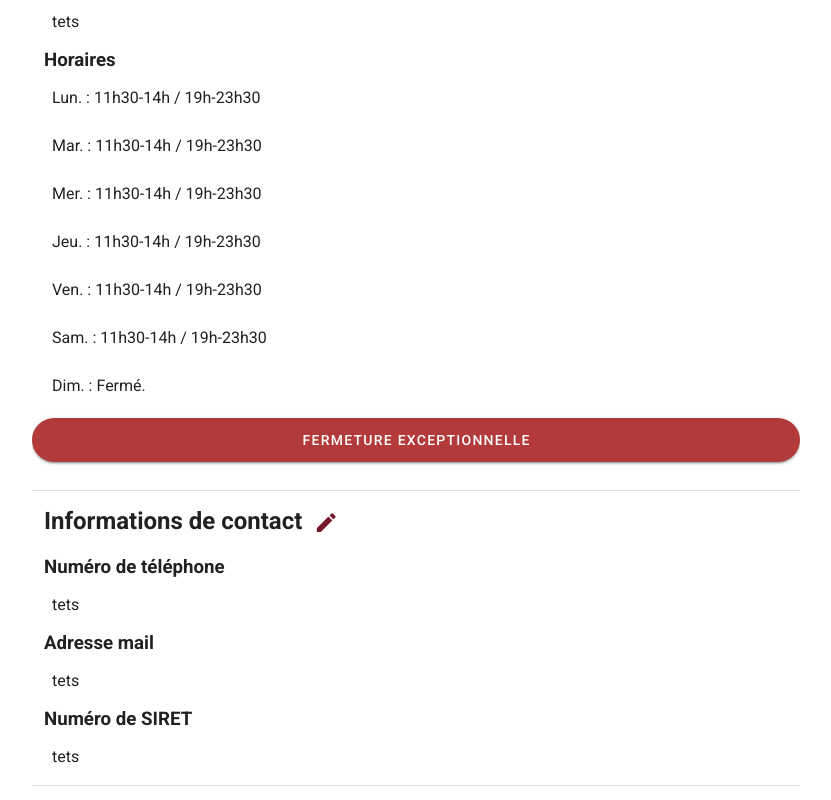
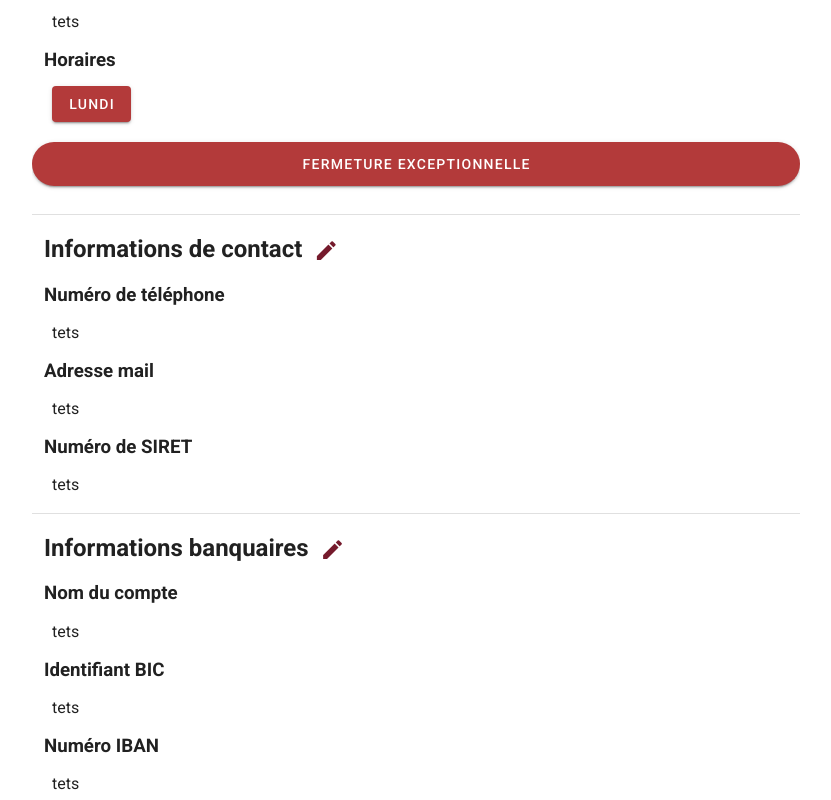
Before and after one commit to BoespflugLisa/EatBox, a Vue app in the folder frontend-vuejs/: page /mon_restaurant in a window 1280 px wide. Shown: the part 280-1080 px from the top of the page, without its empty margins (224-1055 px from the left). Built offline with nearby package versions, Linux system fonts and the light colour scheme.

Commit message:
Base gestion horraire

```diff
--- a/frontend-vuejs/src/components/Restaurateur/RestaurantInfos.vue
+++ b/frontend-vuejs/src/components/Restaurateur/RestaurantInfos.vue
@@ -7,8 +7,6 @@
                 <v-btn
                     icon
                     color="primary"
-                    v-bind="attrs"
-                    v-on="on"
                     @click="editResto = !editResto"
                 >
                     <v-icon v-if="!editResto" size="25">mdi-pencil</v-icon>
@@ -42,22 +40,7 @@
         </div>
 
         <div class="mt-3 ml-5">
-            <p v-if="!editResto">Lun. : {{ LunTime }}</p>
-            <div v-else>
-
-            </div>
-            <br>
-            <p v-if="!editResto">Mar. : {{ MarTime }}</p>
-            <br>
-            <p v-if="!editResto">Mer. : {{ MerTime }}</p>
-            <br>
-            <p v-if="!editResto">Jeu. : {{ JeuTime }}</p>
-            <br>
-            <p v-if="!editResto">Ven. : {{ VenTime }}</p>
-            <br>
-            <p v-if="!editResto">Sam. : {{ SamTime }}</p>
-            <br>
-            <p v-if="!editResto">Dim. : {{ DimTime }}</p>
+            <select-schedule/>
         </div>
 
         <div class="d-flex justify-center pt-5 pb-3 ">
@@ -67,11 +50,7 @@
 
         </div>
 
-        <v-banner
-            v-model="v0"
-            single-line
-            transition="slide-y-transition"
-        ></v-banner>
+        <v-divider class="mt-4 mb-4"/>
 
         <div class="mt-3 ml-3">
             <h2>Informations de contact
@@ -79,8 +58,6 @@
                 <v-btn
                     icon
                     color="primary"
-                    v-bind="attrs"
-                    v-on="on"
                     @click="editContact = !editContact"
                 >
                     <v-icon v-if="!editContact" size="25">mdi-pencil</v-icon>
@@ -118,11 +95,7 @@
             <v-text-field v-else v-model="numSiret"></v-text-field>
         </div>
 
-        <v-banner
-            v-model="v0"
-            single-line
-            transition="slide-y-transition"
-        ></v-banner>
+        <v-divider class="mt-4 mb-4"/>
 
         <div class="mt-3 ml-3">
             <h2>Informations banquaires
@@ -130,8 +103,6 @@
                 <v-btn
                     icon
                     color="primary"
-                    v-bind="attrs"
-                    v-on="on"
                     @click="editBank = !editBank"
                 >
                     <v-icon v-if="!editBank" size="25">mdi-pencil</v-icon>
@@ -171,9 +142,12 @@
 
 <script lang="ts">
 import {Component, Vue} from 'vue-property-decorator';
+import SelectSchedule from './SelectSchedule.vue'
 
 @Component({
-    components: {},
+    components: {
+        SelectSchedule
+    },
 })
 
 export default class RestaurantInfos extends Vue {
--- /dev/null
+++ b/frontend-vuejs/src/components/Restaurateur/SelectSchedule.vue
@@ -0,0 +1,106 @@
+<template>
+    <div id="select-schedule">
+        <v-btn color="secondary" @click="openDialog()">
+            Lundi
+        </v-btn>
+
+        <v-dialog
+            v-model="showDialog"
+        >
+            <v-card>
+                <v-card-title>
+                    Renseignez vos horraire
+                </v-card-title>
+                <v-card-text>
+                    <v-row>
+                        <v-menu
+                            ref="startHour"
+                            v-model="menuStart"
+                            :close-on-content-click="false"
+                            :nudge-right="40"
+                            :return-value.sync="startHour"
+                            transition="scale-transition"
+                            offset-y
+                            max-width="290px"
+                            min-width="290px"
+                        >
+                            <template v-slot:activator="{ on, attrs }">
+                                <v-text-field
+                                    v-model="startHour"
+                                    label="Heure d'ouverture"
+                                    prepend-icon="mdi-clock-time-four-outline"
+                                    readonly
+                                    v-bind="attrs"
+                                    v-on="on"
+                                ></v-text-field>
+                            </template>
+                            <v-time-picker
+                                v-if="menuStart"
+                                v-model="startHour"
+                                full-width format="24hr"
+                                :max="endHour"
+                                @click:minute="$refs.startHour.save(startHour)"
+                            ></v-time-picker>
+                        </v-menu>
+
+                        <v-spacer/>
+
+                        <v-menu
+                            ref="endHour"
+                            v-model="menuEnd"
+                            :close-on-content-click="false"
+                            :nudge-right="40"
+                            :return-value.sync="endHour"
+                            transition="scale-transition"
+                            offset-y
+                            max-width="290px"
+                            min-width="290px"
+                        >
+                            <template v-slot:activator="{ on, attrs }">
+                                <v-text-field
+                                    v-model="endHour"
+                                    label="Heure de fermeture"
+                                    prepend-icon="mdi-clock-time-four-outline"
+                                    readonly
+                                    v-bind="attrs"
+                                    v-on="on"
+                                ></v-text-field>
+                            </template>
+                            <v-time-picker
+                                v-if="menuEnd"
+                                v-model="endHour"
+                                full-width format="24hr"
+                                :min="startHour"
+                                @click:minute="$refs.endHour.save(endHour)"
+                            ></v-time-picker>
+                        </v-menu>
+                    </v-row>
+                </v-card-text>
+            </v-card>
+        </v-dialog>
+    </div>
+</template>
+
+<script lang="js">
+import {Component, Vue} from 'vue-property-decorator';
+
+@Component({
+    components: {},
+})
+
+export default class SelectSchedule extends Vue {
+    showDialog = false;
+    menuStart = false
+    menuEnd = false
+    startHour = null;
+    endHour = null;
+
+    openDialog() {
+        this.showDialog = true;
+    }
+}
+</script>
+
+<style scoped>
+
+</style>
```
